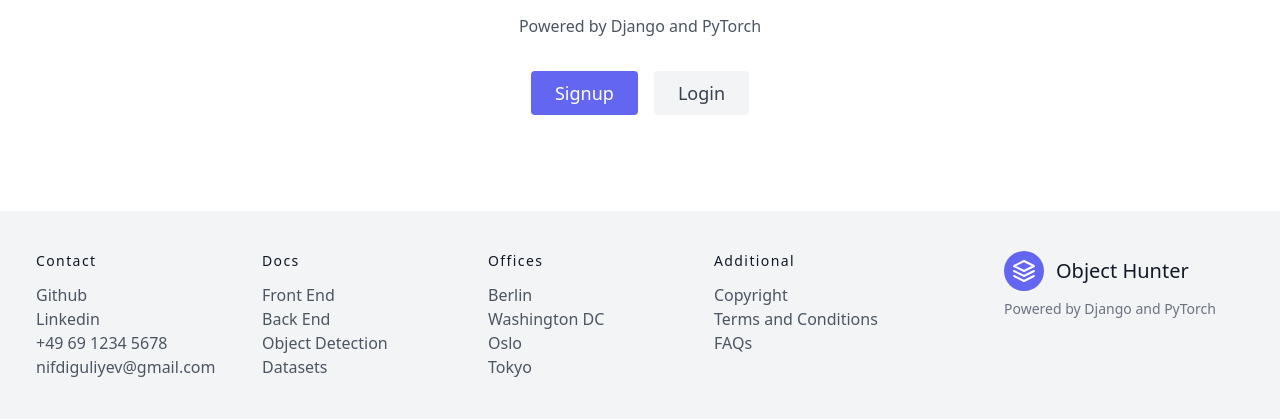
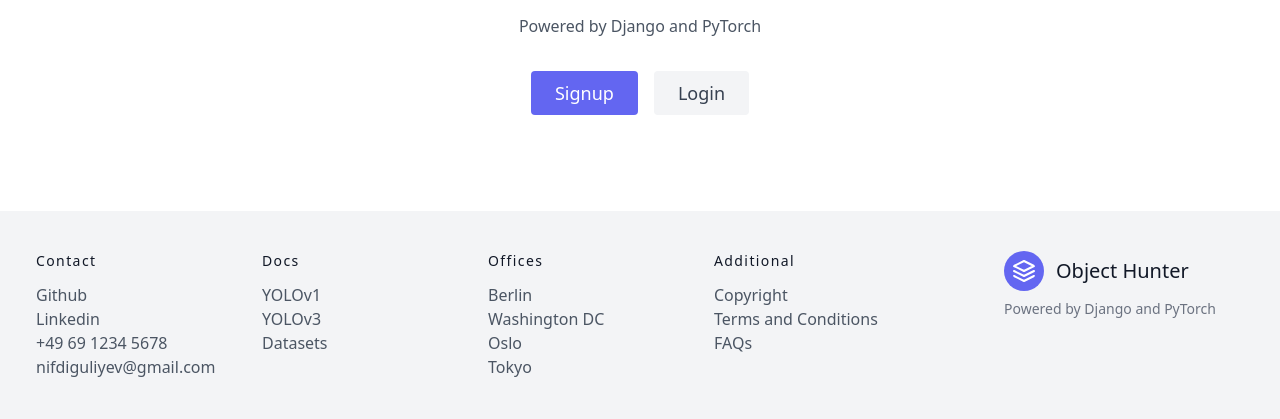
Before and after one commit to Nifdi01/object-hunter, a Django app: page / in a window 1280 px wide. Shown: the part 509-928 px from the top of the page. Run offline with Django 4.2, Linux system fonts and the light colour scheme; some libraries are stand-ins or nearby versions.

Commit message:
OHGB-1: Modified Footer and Implemented YOLO Backbone

```diff
--- a/objecthunter/account/templates/base.html
+++ b/objecthunter/account/templates/base.html
@@ -87,13 +87,10 @@
               <h2 class="title-font font-medium text-gray-900 tracking-widest text-sm mb-3">Docs</h2>
               <nav class="list-none mb-10">
                 <li>
-                  <a class="text-gray-600 hover:text-gray-800">Front End</a>
+                  <a class="text-gray-600 hover:text-gray-800">YOLOv1</a>
                 </li>
                 <li>
-                  <a class="text-gray-600 hover:text-gray-800">Back End</a>
-                </li>
-                <li>
-                  <a class="text-gray-600 hover:text-gray-800">Object Detection</a>
+                  <a class="text-gray-600 hover:text-gray-800">YOLOv3</a>
                 </li>
                 <li>
                   <a class="text-gray-600 hover:text-gray-800">Datasets</a>
```
